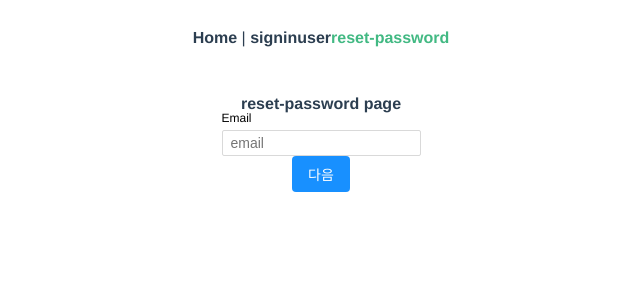
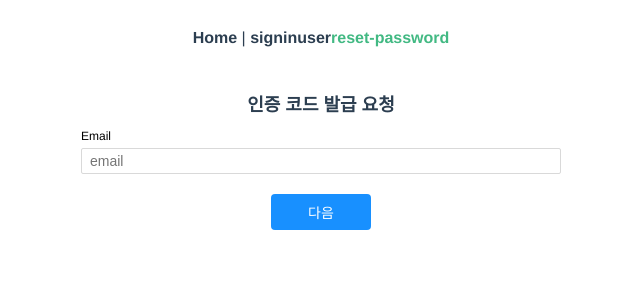
Before and after one commit to shldhee/auth-vue3-ts, a Vue app: page /reset-password in a window 1280 px wide. Shown: the top 300 px of the page, without its empty margins (319-959 px from the left). Built offline with nearby package versions, Linux system fonts and the light colour scheme.

Commit message:
fix: 스타일 및 타입 수정
- 비밀번호 변경 type password로 수정
- 레이아웃 스타일 수정

```diff
--- a/src/components/BasicButton.vue
+++ b/src/components/BasicButton.vue
@@ -20,6 +20,7 @@ const { type } = toRefs(props)
 
 <style scoped lang="scss">
 .button {
+  min-width: 100px;
   color: #ffffff;
   background-color: #1890ff;
   border: 0;
--- a/src/components/Counter.vue
+++ b/src/components/Counter.vue
@@ -21,6 +21,9 @@ onMounted(() => {
     remainTimeData.value--
     if (remainTimeData.value > 0) {
       setTimeout(repeat, 1000)
+    } else {
+      alert('시간이 초과되었습니다. 다시 시도해주세요.')
+      location.reload()
     }
   }
   repeat()
--- a/src/store/auth.ts
+++ b/src/store/auth.ts
@@ -90,6 +90,8 @@ export const useAuth = defineStore('auth', {
         this.resetEmail = email
         this.remainTime = response.data.remainMillisecond
         this.issueToken = response.data.issueToken
+        this.token = null
+        TokenService.remove()
         return response.data
       } catch (e: any) {
         console.error(e.response)
--- a/src/views/ResetPassword.vue
+++ b/src/views/ResetPassword.vue
@@ -1,33 +1,53 @@
 <template>
-  <div>
-    <h1>reset-password page</h1>
-    <div v-if="status === 'init'">
-      <form>
-        <BasicInput v-model="email" name="email" />
-        <BasicButton @click="handleRequestAuthCode">다음</BasicButton>
-        <p>{{ errorMessage }}</p>
+  <div class="reset-password">
+    <template v-if="status === 'init'">
+      <h1 class="reset-password__title">인증 코드 발급 요청</h1>
+      <form class="reset-password__form">
+        <div class="reset-password__box">
+          <BasicInput v-model="email" name="email" />
+        </div>
+        <BasicButton type="submit" @click="handleRequestAuthCode"
+          >다음</BasicButton
+        >
       </form>
-    </div>
-    <div v-else-if="status === 'issued'">
-      <form>
-        <p>인증 코드 검증 페이지</p>
-        <Counter :remainTime="remainTime" />
-        <BasicInput v-model="authCode" name="authCode" />
-        <BasicButton @click="handleVerifyAuthCode">다음</BasicButton>
-        <p>{{ errorMessage }}</p>
+    </template>
+    <template v-else-if="status === 'issued'">
+      <h1 class="reset-password__title">인증 코드 검증</h1>
+      <form class="reset-password__form">
+        <div class="reset-password__box">
+          <Counter :remainTime="remainTime" />
+        </div>
+        <div class="reset-password__box">
+          <BasicInput v-model="authCode" name="authCode" />
+        </div>
+        <BasicButton type="submit" @click="handleVerifyAuthCode"
+          >다음</BasicButton
+        >
       </form>
-    </div>
-    <div v-else-if="status === 'verified'">
-      <form>
-        <p>비밀번호 변경 페이지</p>
-        {{ email }}
-        {{ confirmToken }}
-        <BasicInput v-model="newPassword" name="newPassword" />
-        <BasicInput v-model="newPasswordConfirm" name="newPasswordConfirm" />
-        <BasicButton @click="handleChangePassword">변경하기</BasicButton>
-        <p>{{ errorMessage }}</p>
+    </template>
+    <template v-else-if="status === 'verified'">
+      <h1 class="reset-password__title">비밀번호 변경</h1>
+      <form class="reset-password__form">
+        <div class="reset-password__box">
+          <BasicInput
+            type="password"
+            v-model="newPassword"
+            name="newPassword"
+          />
+        </div>
+        <div class="reset-password__box">
+          <BasicInput
+            type="password"
+            v-model="newPasswordConfirm"
+            name="newPasswordConfirm"
+          />
+        </div>
+        <BasicButton type="submit" @click="handleChangePassword"
+          >변경하기</BasicButton
+        >
       </form>
-    </div>
+    </template>
+    <p class="reset-password__error-message">{{ errorMessage }}</p>
   </div>
 </template>
 
@@ -41,7 +61,7 @@ import Counter from '@/components/Counter.vue'
 import router from '@/router'
 type Status = 'init' | 'issued' | 'verified'
 const auth = useAuth()
-const { remainTime, confirmToken } = storeToRefs(auth)
+const { remainTime } = storeToRefs(auth)
 const email = ref('')
 const authCode = ref('')
 const errorMessage = ref('')
@@ -49,7 +69,8 @@ const newPassword = ref('')
 const newPasswordConfirm = ref('')
 const status = ref<Status>('init')
 
-async function handleRequestAuthCode() {
+async function handleRequestAuthCode(e: Event) {
+  e.preventDefault()
   const result = await auth.requestAuthCode(email.value)
   if (typeof result === 'object') {
     status.value = 'issued'
@@ -58,7 +79,8 @@ async function handleRequestAuthCode() {
   }
 }
 
-async function handleVerifyAuthCode() {
+async function handleVerifyAuthCode(e: Event) {
+  e.preventDefault()
   const result = await auth.verifyAuthCode(authCode.value)
   console.log('result : ', result)
   if (result === 'success') {
@@ -68,7 +90,8 @@ async function handleVerifyAuthCode() {
   }
 }
 
-async function handleChangePassword() {
+async function handleChangePassword(e: Event) {
+  e.preventDefault()
   const result = await auth.requestChangePassword({
     newPassword: newPassword.value,
     newPasswordConfirm: newPasswordConfirm.value
@@ -83,4 +106,24 @@ async function handleChangePassword() {
 }
 </script>
 
-<style scoped></style>
+<style scoped lang="scss">
+.reset-password {
+  &__title {
+    font-size: 18px;
+    margin-bottom: 16px;
+  }
+  &__form {
+    box-sizing: border-box;
+    width: 100%;
+    max-width: 480px;
+  }
+  &__box {
+    margin-bottom: 20px;
+  }
+  &__error-message {
+    color: #e74c3c;
+    font-size: 12px;
+    margin-top: 10px;
+  }
+}
+</style>
--- a/src/views/Signin.vue
+++ b/src/views/Signin.vue
@@ -48,13 +48,13 @@ async function handleSubmit(e: Event) {
 <style scoped lang="scss">
 .signin {
   &__title {
+    margin-bottom: 16px;
     font-size: 18px;
   }
   &__form {
     box-sizing: border-box;
-    padding: 18px;
     width: 100%;
-    max-width: 720px;
+    max-width: 480px;
   }
   &__box {
     margin-bottom: 20px;
```
